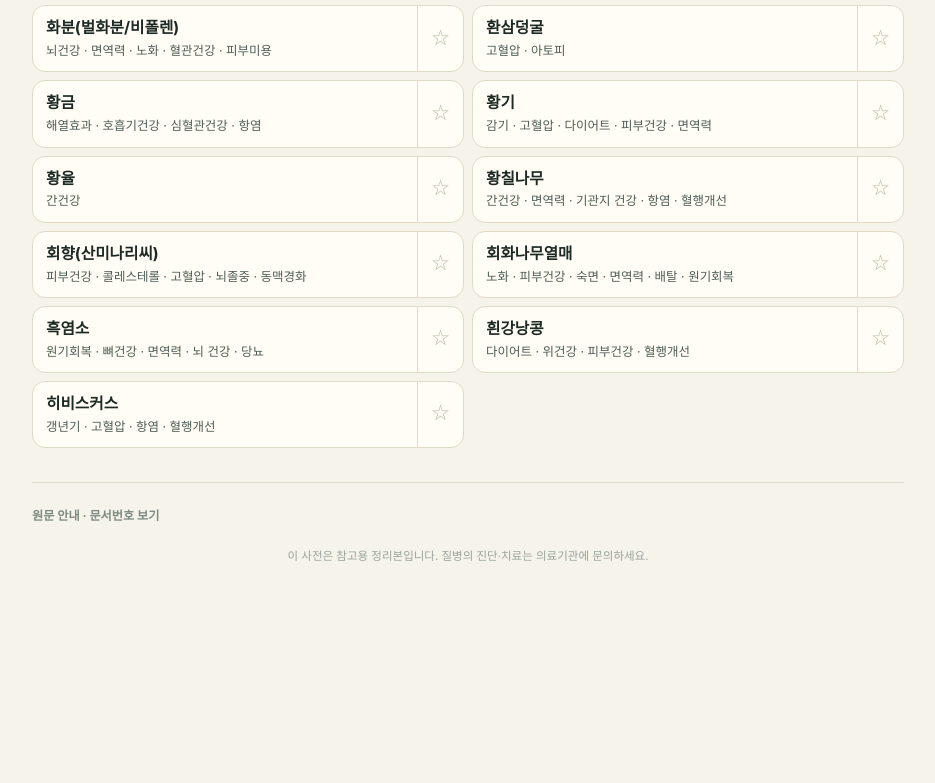
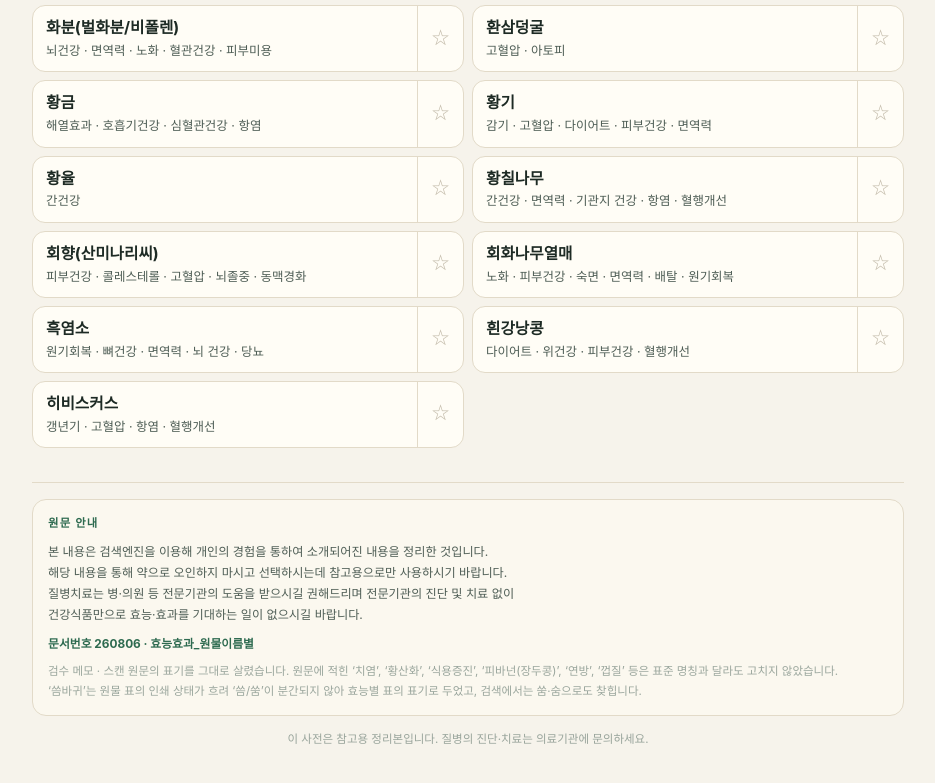
Before and after one commit to Jeongwuk-Ko/jwko260407, a plain HTML site: page herbs/index.html in a window 1280 px wide. Shown: the part 8994-9777 px from the top of the page, without its empty margins (172-1107 px from the left). Before the commit the page ends 9639 px from the top, so only its background shows below. Drawn offline with Linux system fonts and the light colour scheme.

Commit message:
사전 앱: 원문 안내를 접지 않고 하단에 상시 표시

```diff
--- a/herbs/index.html
+++ b/herbs/index.html
@@ -252,8 +252,9 @@
 
   /* ── footer ── */
   footer{margin-top:34px; padding-top:16px; border-top:1px solid var(--line)}
-  .src summary{font-size:.76rem; font-weight:700; color:var(--ink3); cursor:pointer; min-height:34px; display:flex; align-items:center}
-  .src p{margin:8px 0 0; font-size:.76rem; color:var(--ink3); line-height:1.7; white-space:pre-line}
+  .src{background:var(--paper2); border:1px solid var(--line); border-radius:14px; padding:14px 15px}
+  .src .srclabel{margin:0 0 7px; font-size:.71rem; font-weight:800; letter-spacing:.11em; color:var(--green2)}
+  .src p{margin:0; font-size:.76rem; color:var(--ink2); line-height:1.75; white-space:pre-line}
   .src .docno{margin-top:8px; font-weight:700; color:var(--green2); font-size:.74rem}
   .src .revnote{margin-top:8px; font-size:.72rem; color:#9AA69D; line-height:1.7}
   .foot-note{margin:14px 0 0; font-size:.72rem; color:#98A49B; text-align:center}
@@ -307,12 +308,12 @@
   <main id="main"></main>
 
   <footer>
-    <details class="src">
-      <summary>원문 안내 · 문서번호 보기</summary>
+    <div class="src">
+      <p class="srclabel">원문 안내</p>
       <p id="notice"></p>
       <p class="docno">문서번호 260806 · 효능효과_원물이름별</p>
       <p class="revnote">검수 메모 · 스캔 원문의 표기를 그대로 살렸습니다. 원문에 적힌 ‘치염’, ‘황산화’, ‘식용증진’, ‘피바넌(장두콩)’, ‘연방’, ‘껍질’ 등은 표준 명칭과 달라도 고치지 않았습니다. ‘씀바귀’는 원물 표의 인쇄 상태가 흐려 ‘씀/쑴’이 분간되지 않아 효능별 표의 표기로 두었고, 검색에서는 쑴·숨으로도 찾힙니다.</p>
-    </details>
+    </div>
     <p class="foot-note">이 사전은 참고용 정리본입니다. 질병의 진단·치료는 의료기관에 문의하세요.</p>
   </footer>
 </div>
```
